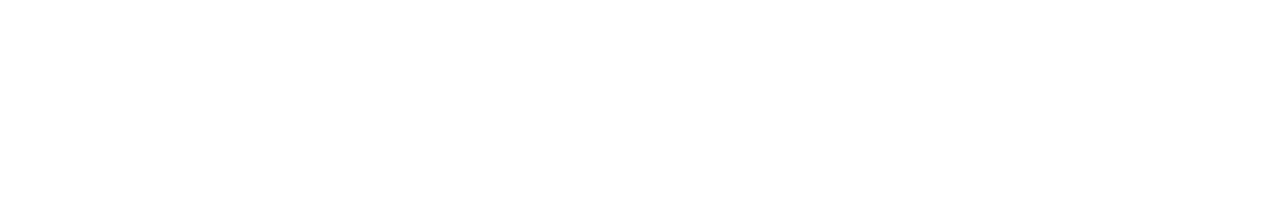
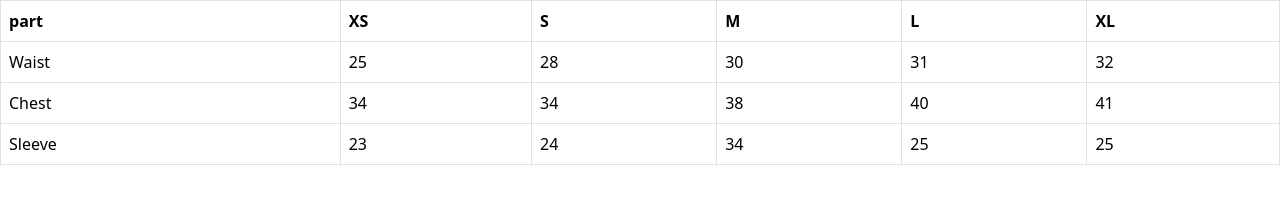
Before and after one commit to acciojob/myntra-size-chart-RitikRunner, a website: page main.html in a window 1280 px wide. Drawn offline with nearby package versions, Linux system fonts and the light colour scheme.

Commit message:
created a submission

```diff
--- a/main.html
+++ b/main.html
@@ -4,10 +4,50 @@
 
 <head>
 	<link rel="stylesheet" href="styles.css">
+	 <link href="https://cdn.jsdelivr.net/npm/bootstrap@5.3.8/dist/css/bootstrap.min.css" rel="stylesheet" integrity="sha384-sRIl4kxILFvY47J16cr9ZwB07vP4J8+LH7qKQnuqkuIAvNWLzeN8tE5YBujZqJLB" crossorigin="anonymous">
 </head>
 
 <body>
 	<!-- the entire body must be written by student -->
+	<form>
+		<table class="table table-bordered">
+			<tbody>
+			<tr>
+			<th>part</th>
+			<th>XS</th>
+			<th>S</th>
+			<th>M</th>
+			<th>L</th>
+			<th>XL</th>
+			</tr>
+			<tr>
+				<td>Waist</td>
+				<td>25</td>
+				<td>28</td>
+				<td>30</td>
+				<td>31</td>
+				<td>32</td>
+			</tr>
+			<tr>
+				<td>Chest</td>
+				<td>34</td>
+				<td>34</td>
+				<td>38</td>
+				<td>40</td>
+				<td>41</td>
+			</tr>
+			<tr>
+				<td>Sleeve</td>
+				<td>23</td>
+				<td>24</td>
+				<td>34</td>
+				<td>25</td>
+				<td>25</td>
+			</tr>
+			</tbody>
+		</table>
+
+	</form>
     <script type="text/javascript" src="./script.js">
 </script>
 
```
